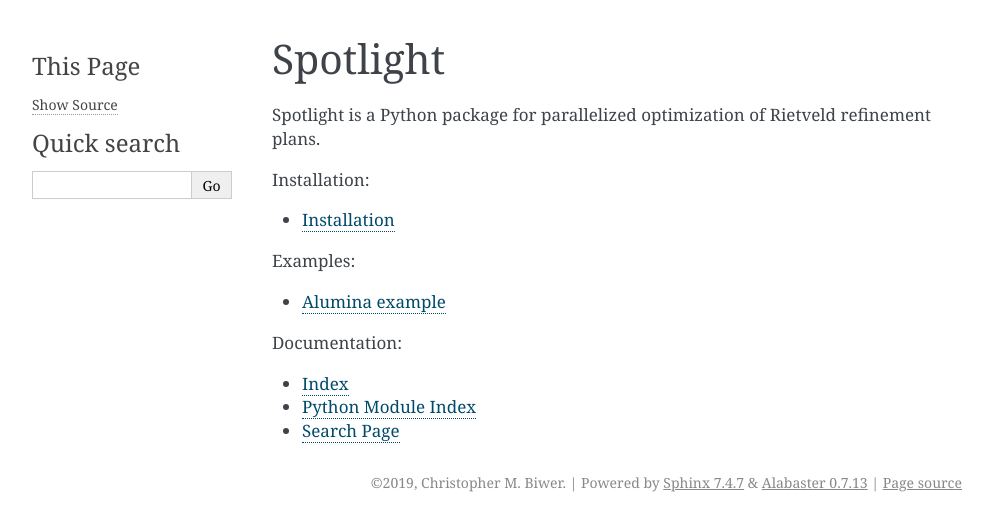
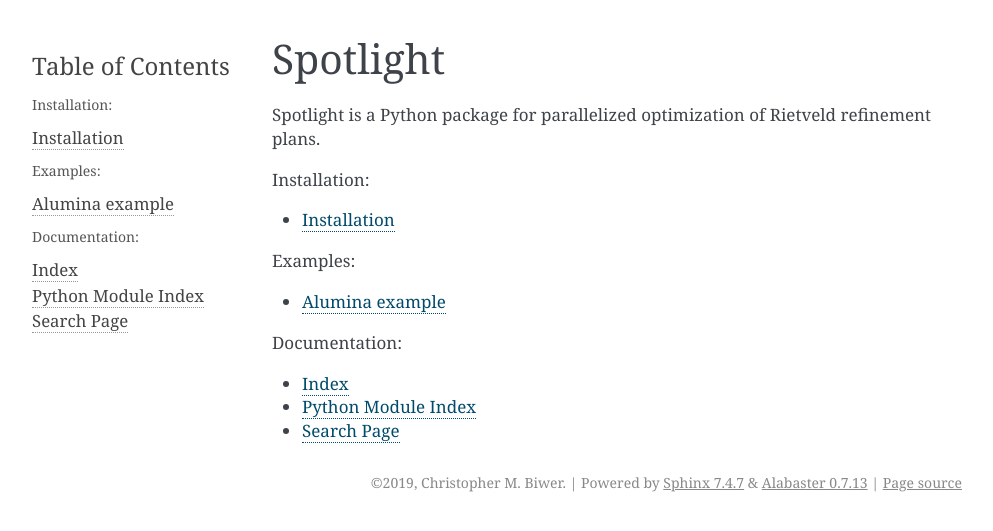
Before and after one commit to lanl/spotlight, a Sphinx documentation site: the page built from docs/index.rst, in a window 1280 px wide. Shown: the top 531 px of the page, without its empty margins (148-1141 px from the left). Built offline with Sphinx 7.4.7, drawn with Linux system fonts in a browser that asks for light colours; pages that are not in the unit, such as notebooks, are missing from menus.

Commit message:
Change sidebar.

```diff
--- a/docs/conf.py
+++ b/docs/conf.py
@@ -107,7 +107,7 @@
 # default: ``['localtoc.html', 'relations.html', 'sourcelink.html',
 # 'searchbox.html']``.
 #
-# html_sidebars = {}
+html_sidebars = {'**': ['globaltoc.html', 'relations.html']}
 
 
 # -- Options for HTMLHelp output ---------------------------------------------
```
